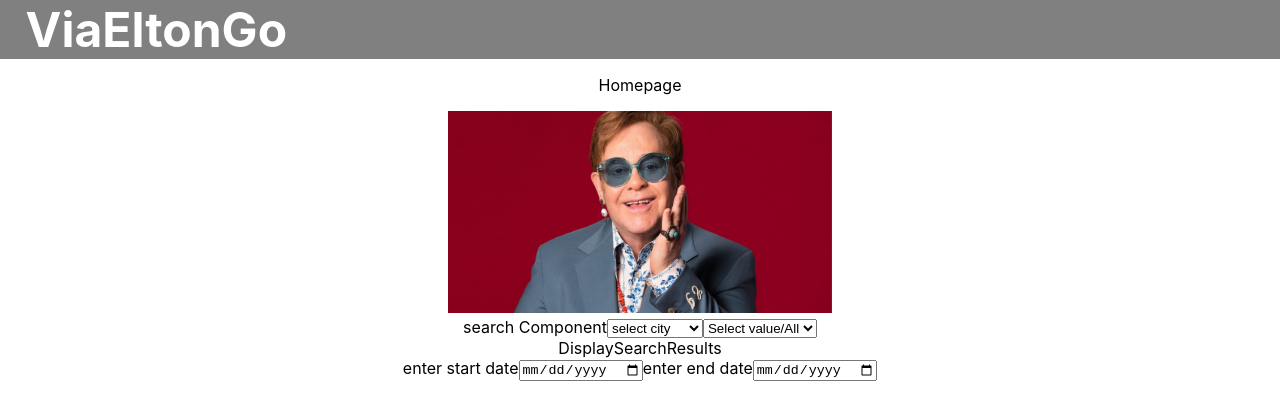
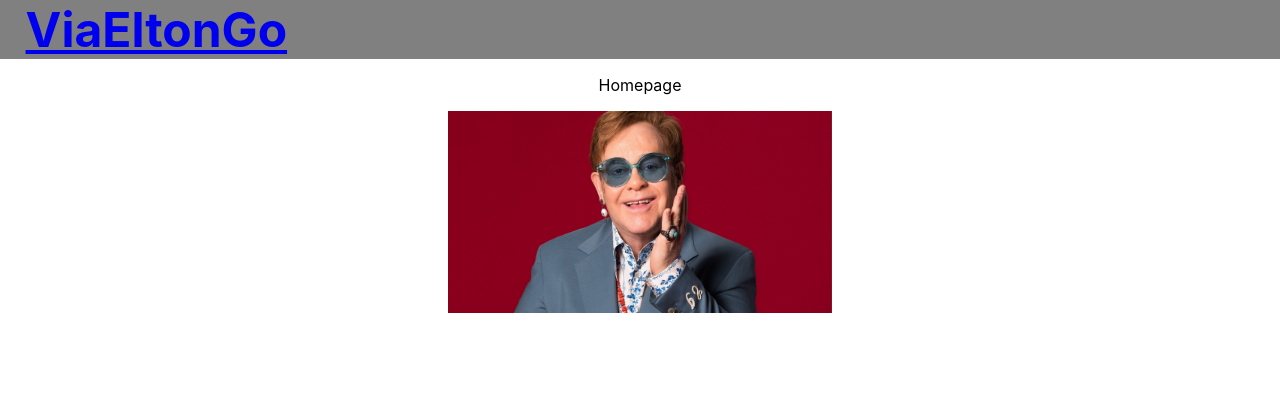
Before and after one commit to jerquinigo/viagogo-tickets, a React (Create React App) app: page / in a window 1280 px wide. Shown: the top 420 px of the page. Built offline with nearby package versions, Linux system fonts and the light colour scheme.

Commit message:
added routing and links template. need to add more details

```diff
--- a/src/App.js
+++ b/src/App.js
@@ -1,9 +1,9 @@
 import React from "react";
 import NavBar from "./Components/NavBar.js";
 import Homepage from "./Components/Homepage.js";
-import Seach from "./Components/Search.js";
+import Search from "./Components/Search.js";
 // import CalendarComponent from "./Components/Calendar.js";
-import { Router } from "react-router-dom";
+import { Switch, Route } from "react-router-dom";
 import "./App.css";
 // import { tickets } from "./tickets.js";
 const tickets = require("./tickets.js");
@@ -13,8 +13,10 @@ function App() {
   return (
     <div className="App">
       <NavBar />
-      <Homepage />
-      <Seach />
+      <Switch>
+        <Route exact path="/" component={Homepage} />
+        <Route path="/search" component={Search} />
+      </Switch>
     </div>
   );
 }
--- a/src/Components/NavBar.js
+++ b/src/Components/NavBar.js
@@ -1,4 +1,5 @@
 import React, { Component } from "react";
+import { Link } from "react-router-dom";
 import "../CSS/NavBar.css";
 class NavBar extends Component {
   // constructor() {
@@ -9,7 +10,11 @@ class NavBar extends Component {
     return (
       <div className="navbarContainer">
         <div className="navbarInnerContainer">
-          <h1 className="logo">ViaEltonGo</h1>
+          <h1 className="logo">
+            <Link className="links" to="/">
+              ViaEltonGo
+            </Link>
+          </h1>
         </div>
       </div>
     );
```
